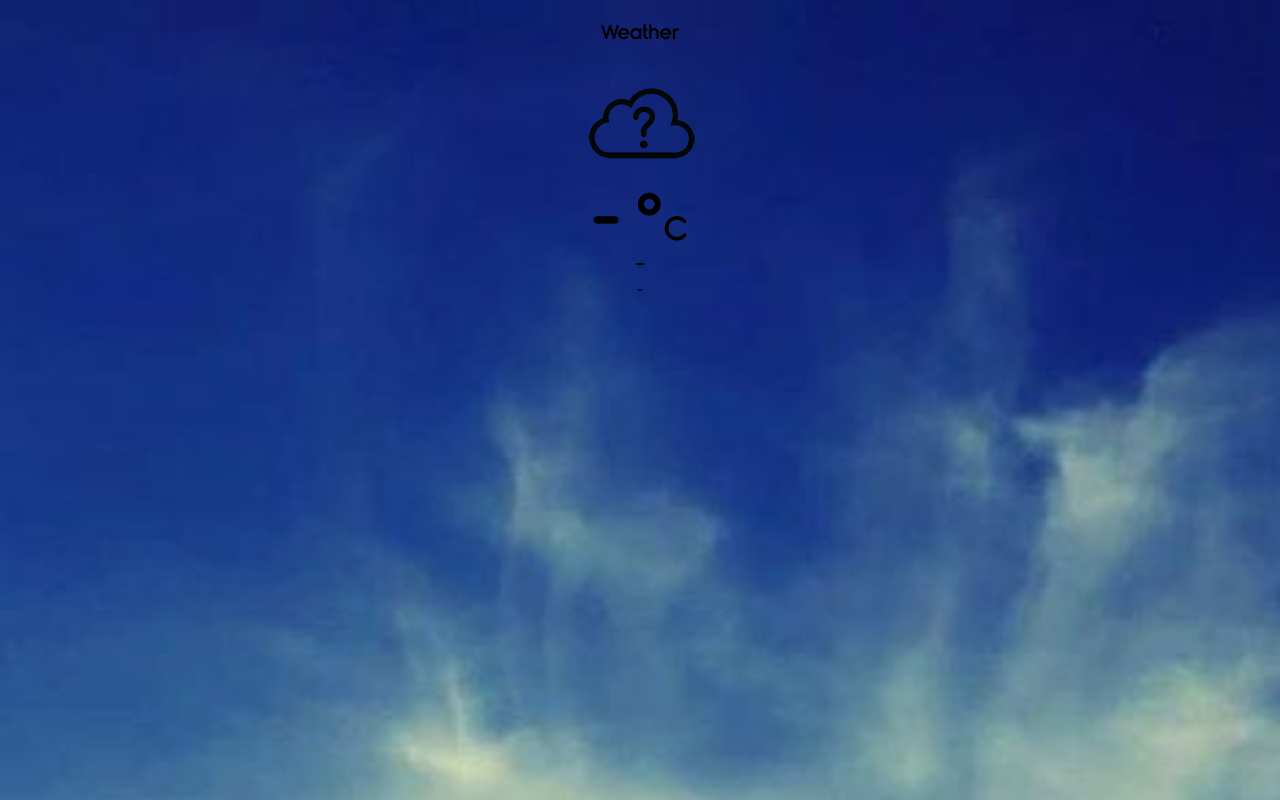
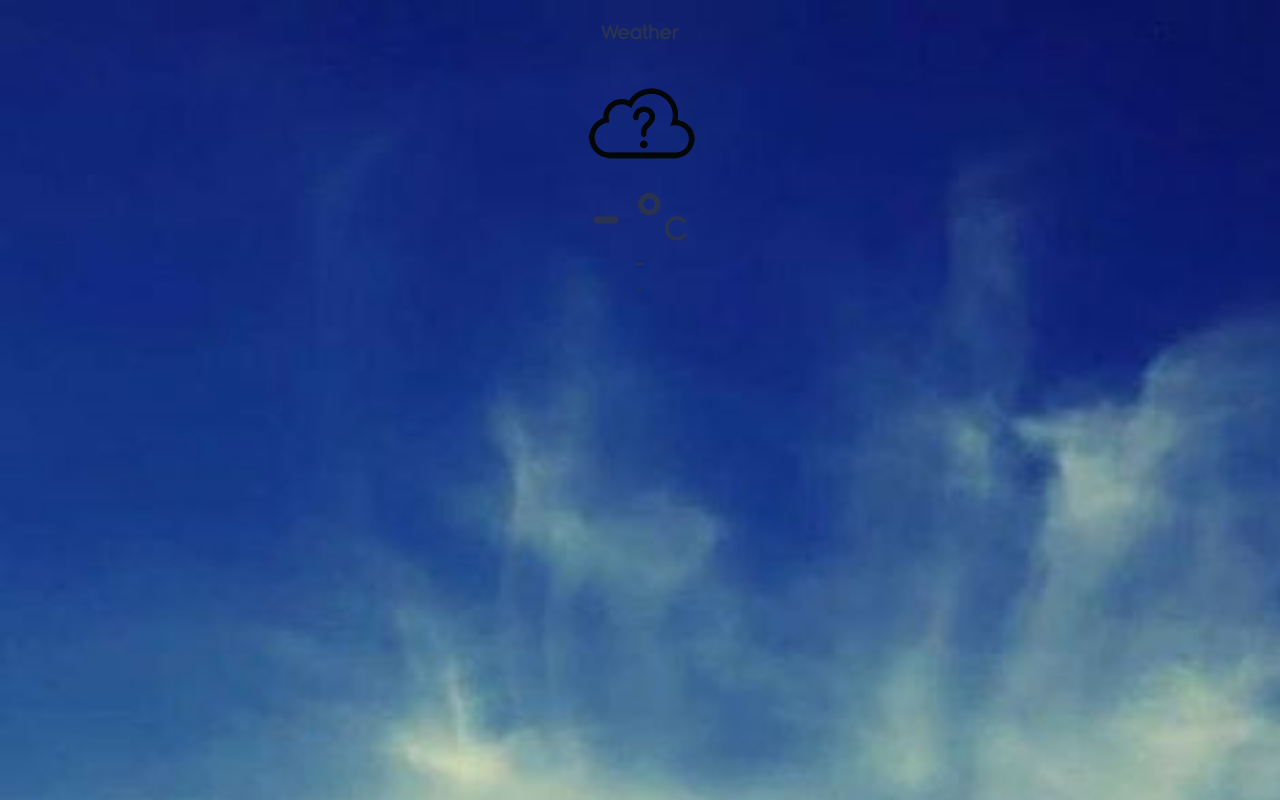
Before and after one commit to thewpingmonk/Weather-app-with-changing-BG, a plain HTML site: page index.html in a window 1280 px wide. Drawn offline with Linux system fonts and the light colour scheme.

Commit message:
Update style.css

```diff
--- a/style.css
+++ b/style.css
@@ -30,7 +30,7 @@ body{
     padding: 15px;
     margin: 0 auto;
     font-size: 1.2em;
-    color: black;
+    color: #293251;
 }
 
 .notification{
@@ -39,7 +39,7 @@ body{
 }
 
 .notification p{
-    color: black;
+    color: #293251;
     font-size: 1.2em;
     margin: 0;
     text-align: center;
@@ -70,7 +70,7 @@ body{
 .temperature-value p{
     padding: 0;
     margin: 0;
-    color: black;
+    color: #293251;
     font-size: 4em;
     text-align: center;
     cursor: pointer;
@@ -78,7 +78,7 @@ body{
 
 
 .temperature-value span{
-    color: black;
+    color: #293251;
     font-size: 0.5em;
 }
 
@@ -86,7 +86,7 @@ body{
 .temperature-description p{
     padding: 8px;
     margin: 0;
-    color: black;
+    color: #293251;
     text-align: center;
     font-size: 1.2em;
 }
@@ -94,7 +94,7 @@ body{
 .location p{
     margin: 0;
     padding: 0;
-    color: black;
+    color: #293251;
     text-align: center;
     font-size: 0.8em;
 }
```
